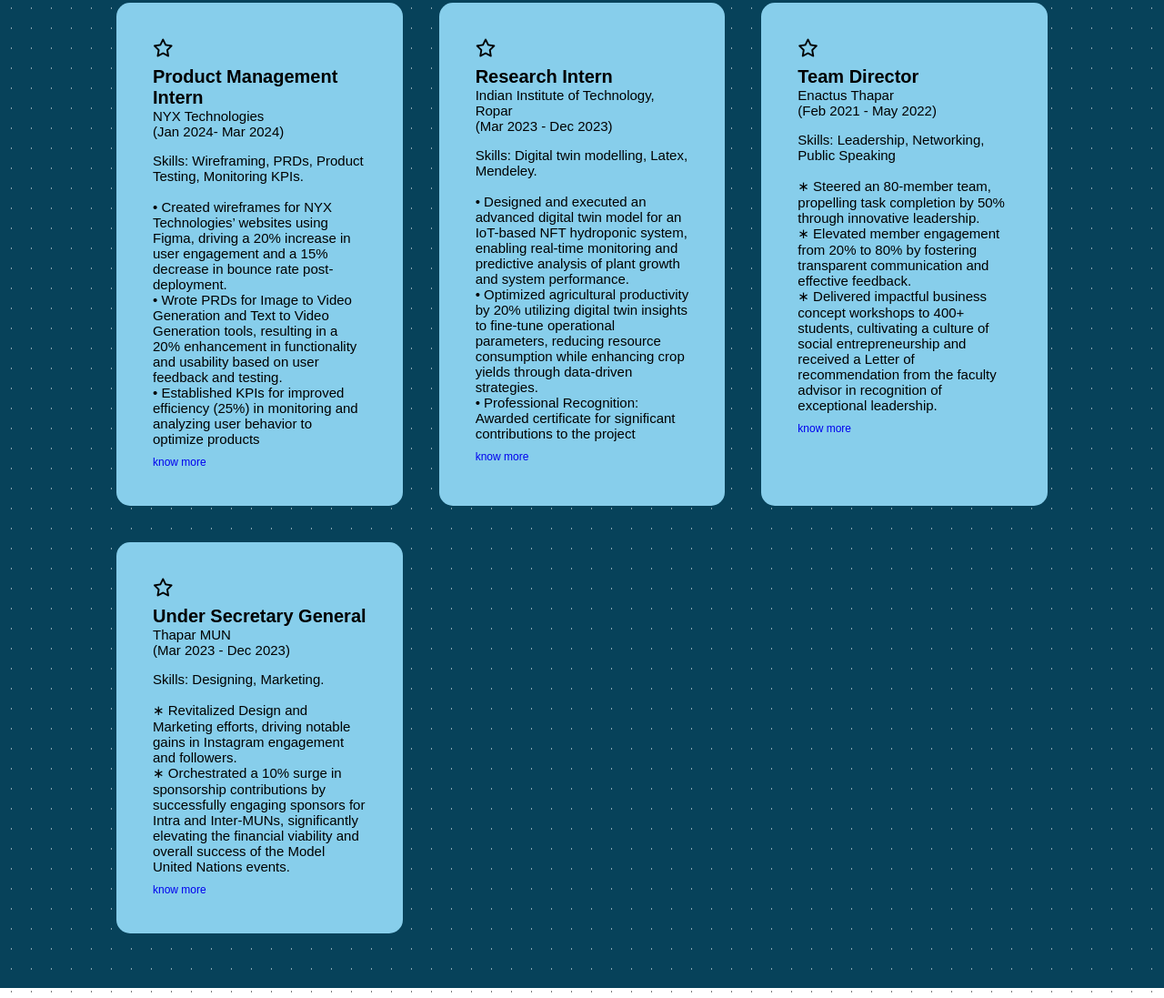
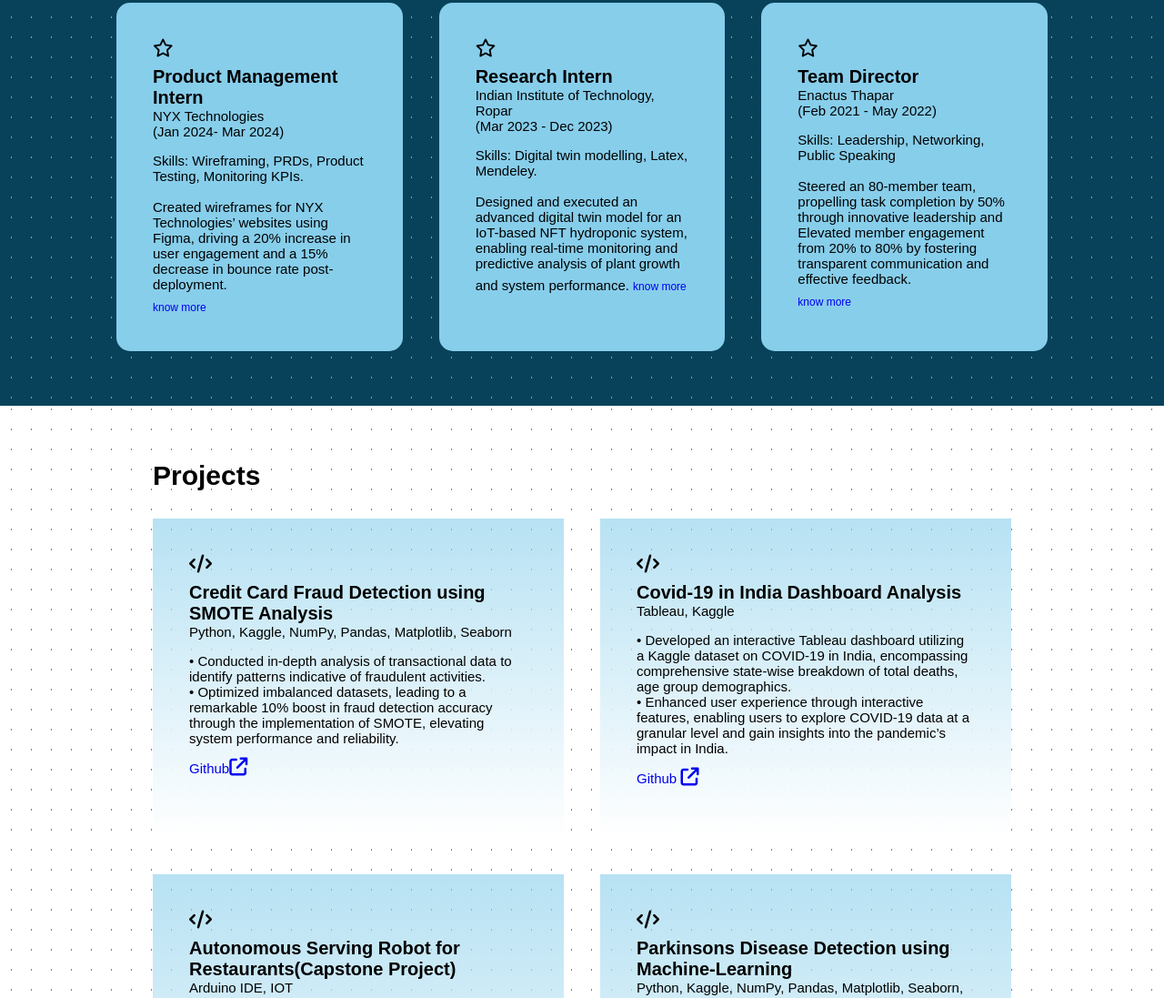
Before and after one commit to Somya2801/Shubhangi.github.io, a plain HTML site: page index.html in a window 1280 px wide. Shown: the part 1198-2295 px from the top of the page at 91% size. Drawn offline with Linux system fonts and the light colour scheme.

Commit message:
Update index.html

```diff
--- a/index.html
+++ b/index.html
@@ -29,7 +29,7 @@
                 <p>Bonjour!</p>
                 <h1>Hi, I am <br> <span>Shubhangi</span> Singh.</h1>
 
-                <a href="ShristyTech.pdf" download class=" btn2 "> Download CV</a>
+                <a href="ShubhangiSingh(CV).pdf" download class=" btn2 "> Download CV</a>
 
             </div>
         </div>
@@ -84,7 +84,7 @@
                     <div class="tabcontent" id="languages">
                         <ul>
                             <li>
-                                <span>Python</span> <br>Python Game, Machine Learning Models and Problem Solving.
+                                <span>Python</span> <br>Python , Machine Learning Models and Problem Solving.
                             </li>
 
                             <li>
@@ -110,14 +110,14 @@
 
                             </li>
                             <li>
-                                <span>Secondary School (2021) </span> <br>
+                                <span>Secondary School (2020) </span> <br>
                                 MB International, Kota <br>
                                 90.2%
                             </li>
                             </li>
                             <li>
-                                <span>High School (2019) </span> <br>
-                                Shemford Doon <br>
+                                <span>High School (2018) </span> <br>
+                                DAV Public School, Bishrampur <br>
                                 96% | District level Chess player | Scored 100 in Mathematics and Social Science in AISSE
                             </li>
 
@@ -150,9 +150,8 @@
                     <p>
                         Skills: Wireframing, PRDs, Product Testing, Monitoring KPIs.
                         <br> <br>
-                        • Created wireframes for NYX Technologies’ websites using Figma, driving a 20% increase in user engagement and a 15% decrease in bounce rate post-deployment.<br>
-• Wrote PRDs for Image to Video Generation and Text to Video Generation tools, resulting in a 20% enhancement in functionality and usability based on user feedback and testing.<br>
-• Established KPIs for improved efficiency (25%) in monitoring and analyzing user behavior to optimize products
+                        Created wireframes for NYX Technologies’ websites using Figma, driving a 20% increase in user engagement and a 15% decrease in bounce rate post-deployment.
+
 
                     </p>
                     <a href="https://drive.google.com/file/d/1xUCQJp0zsJCLf5tpGHxILSO3kdfjLsHu/view">know more</a>
@@ -166,10 +165,8 @@
                     <p>
                         Skills: Digital twin modelling, Latex, Mendeley.
                         <br> <br>
-                        • Designed and executed an advanced digital twin model for an IoT-based NFT hydroponic system, enabling real-time monitoring and predictive analysis of plant growth and system performance.<br>
-                        • Optimized agricultural productivity by 20% utilizing digital twin insights to fine-tune operational parameters, reducing resource consumption while enhancing crop yields through data-driven strategies.<br>
-                        • Professional Recognition: Awarded certificate for significant contributions to the project
-                    </p>
+                        Designed and executed an advanced digital twin model for an IoT-based NFT hydroponic system, enabling real-time monitoring and predictive analysis of plant growth and system performance.
+
                     <a href="https://drive.google.com/file/d/1AWgL7cr8uvBz3W-ck1_Hk9cDSZ3oQW62/view">know more</a>
                 </div>
                 <div>
@@ -181,28 +178,12 @@
                     <p>
                         Skills: Leadership, Networking, Public Speaking
                         <br> <br>
-                        ∗ Steered an 80-member team, propelling task completion by 50% through innovative leadership.<br>
-∗ Elevated member engagement from 20% to 80% by fostering transparent communication and effective feedback.<br>
-∗ Delivered impactful business concept workshops to 400+ students, cultivating a culture of social entrepreneurship and
-received a Letter of recommendation from the faculty advisor in recognition of exceptional leadership.
+                    Steered an 80-member team, propelling task completion by 50% through innovative leadership and Elevated member engagement from 20% to 80% by fostering transparent communication and effective feedback.<br>
+
                     </p>
                     <a href="https://drive.google.com/file/d/1JLgLnQxNrYoETaIawUA8LSFGA5ohjyxg/view">know more</a>
                 </div>
-                <div>
-                    <i class="fa-regular fa-star"></i>
-                    <h1>
-                        Under Secretary General
-                    </h1>
-                    <h2>Thapar MUN <br>(Mar 2023 - Dec 2023)  </h2>
-                    <p>
-                        Skills: Designing, Marketing.
-                        <br> <br>
-                        ∗ Revitalized Design and Marketing efforts, driving notable gains in Instagram engagement and followers.<br>
-∗ Orchestrated a 10% surge in sponsorship contributions by successfully engaging sponsors for Intra and Inter-MUNs,
-significantly elevating the financial viability and overall success of the Model United Nations events.
-                    </p>
-                    <a href="https://www.instagram.com/thaparmunsociety/">know more</a>
-                </div>
+
             </div>
         </div>
 
@@ -295,7 +276,7 @@ gain insights into the pandemic’s impact in India.
                     <h3>Designing and Content</h3>
                 </div>
                 <div class="curri">
-                    <img src="Untitled1.jpg" alt="">
+                    <img src="Untitled1.png" alt="">
                     <h3>Reading Books</h3>
                 </div>
                 <div class="curri">
```
